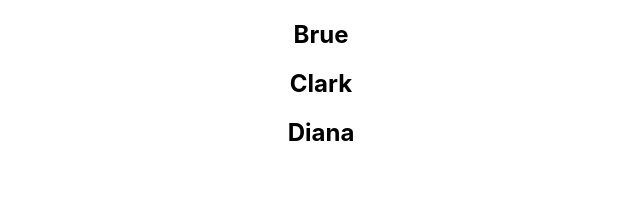
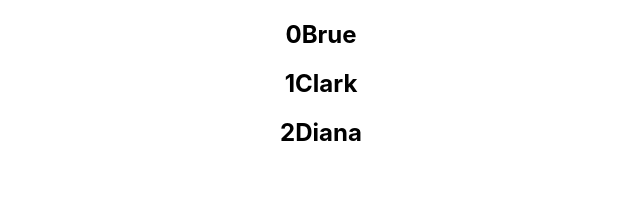
Before and after one commit to nilankh/LearningReact, a React (Create React App) app: page / in a window 1280 px wide. Shown: the top 197 px of the page, without its empty margins (319-959 px from the left). Built offline with nearby package versions, Linux system fonts and the light colour scheme.

Commit message:
this is how you can use the index value as a key for list rendering

```diff
--- a/src/components/NameList.js
+++ b/src/components/NameList.js
@@ -4,7 +4,8 @@ function NameList() {
   const names = ["Brue", "Clark", "Diana"];
 
 //   3rd way of list rendering
-  const nameList = names.map((name) => <h2>{name}</h2>);
+  // const nameList = names.map((name) => <h2>{name}</h2>);
+  const nameList = names.map((name, index) => <h2 key={index}>{index}{name}</h2>);
   return (
     <div>
       {/* 1st way to render  */}
```
